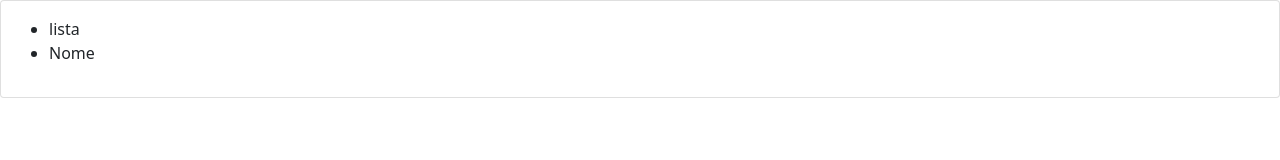
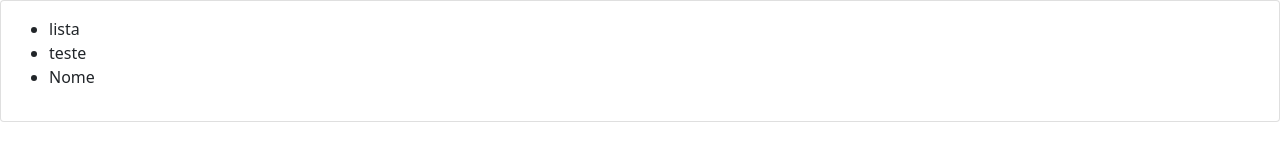
Before and after one commit to Basilio40/modulogit, a plain HTML site: page Index.html in a window 1280 px wide. Drawn offline with nearby package versions, Linux system fonts and the light colour scheme.

Commit message:
teste de commit

```diff
--- a/Index.html
+++ b/Index.html
@@ -11,6 +11,7 @@
      <div class="card-body">
          <ul>
              <li>lista</li>
+             <li>teste</li>
              <li>Nome</li>
          </ul>
      </div>
```
